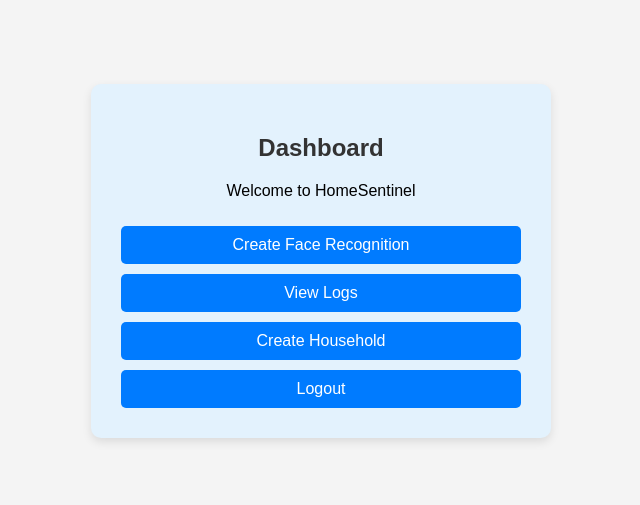
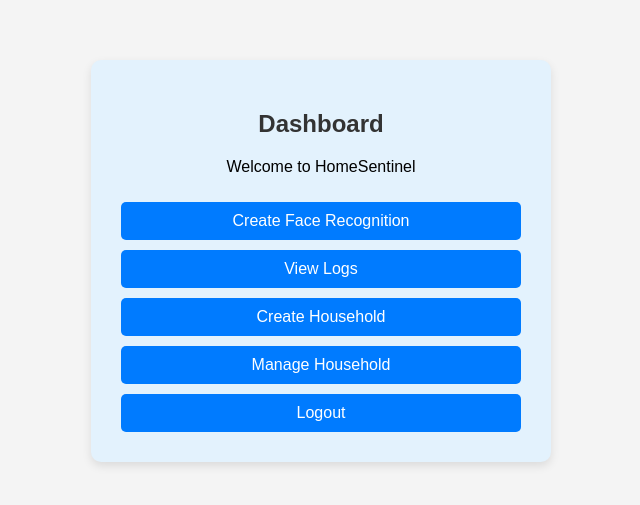
Before and after one commit to taanishqs28/HomeSentinel, a React (Create React App) app in the folder react-frontend/: page /dashboard in a window 1280 px wide. Shown: the part 139-644 px from the top of the page, without its empty margins (319-959 px from the left). Built offline with nearby package versions, Linux system fonts and the light colour scheme; no server answers; sample sign-in values are in the browser's storage; the HTML template or start-up script is replaced by a standard one.

Commit message:
Added the manage household button

```diff
--- a/react-frontend/src/pages/Dashboard.js
+++ b/react-frontend/src/pages/Dashboard.js
@@ -19,6 +19,8 @@
       <button onClick={() => navigate("/create-face-recognition")}>Create Face Recognition</button>
       <button onClick={() => navigate("/view-logs")}>View Logs</button>
       <button onClick={() => navigate("/create-household")}>Create Household</button>
+      <button onClick={() => navigate("/manage-household")}>Manage Household</button>
+
       <button onClick={() => {
         localStorage.removeItem("token");
         navigate("/login");
```
